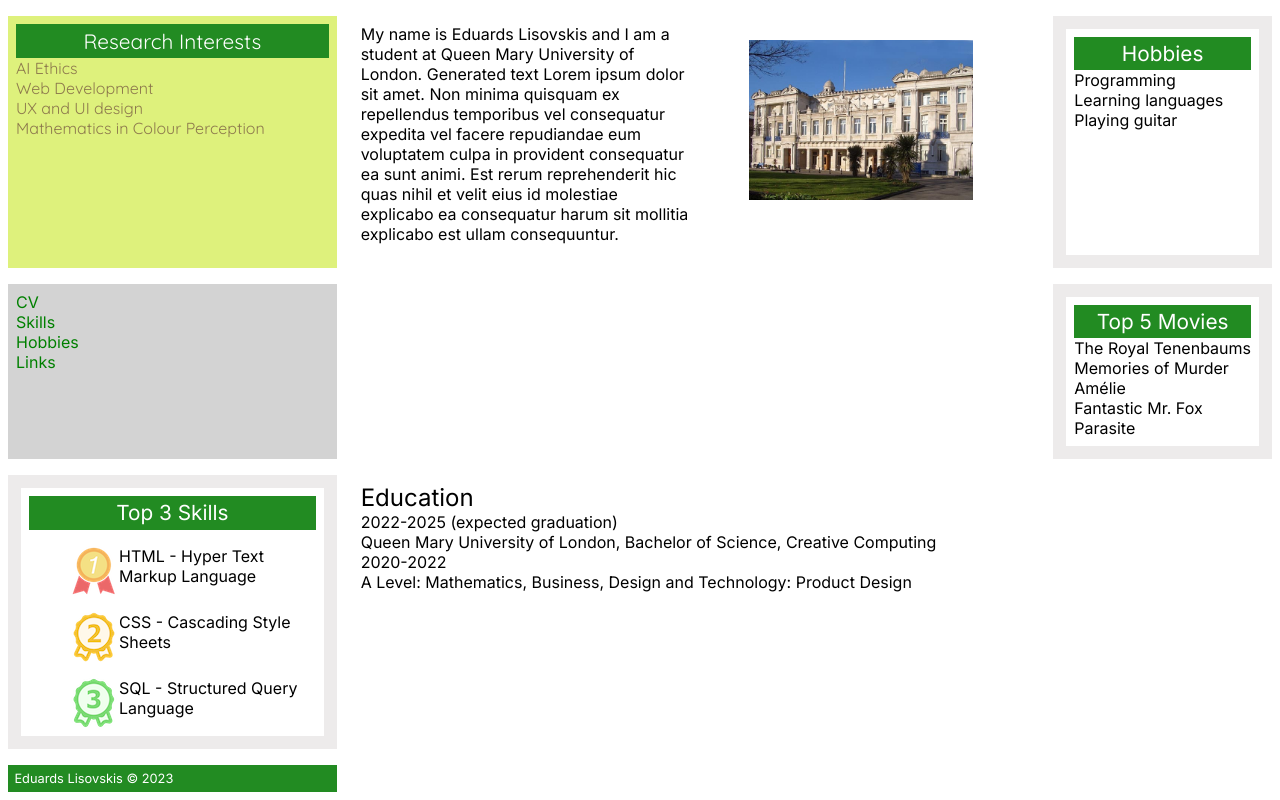
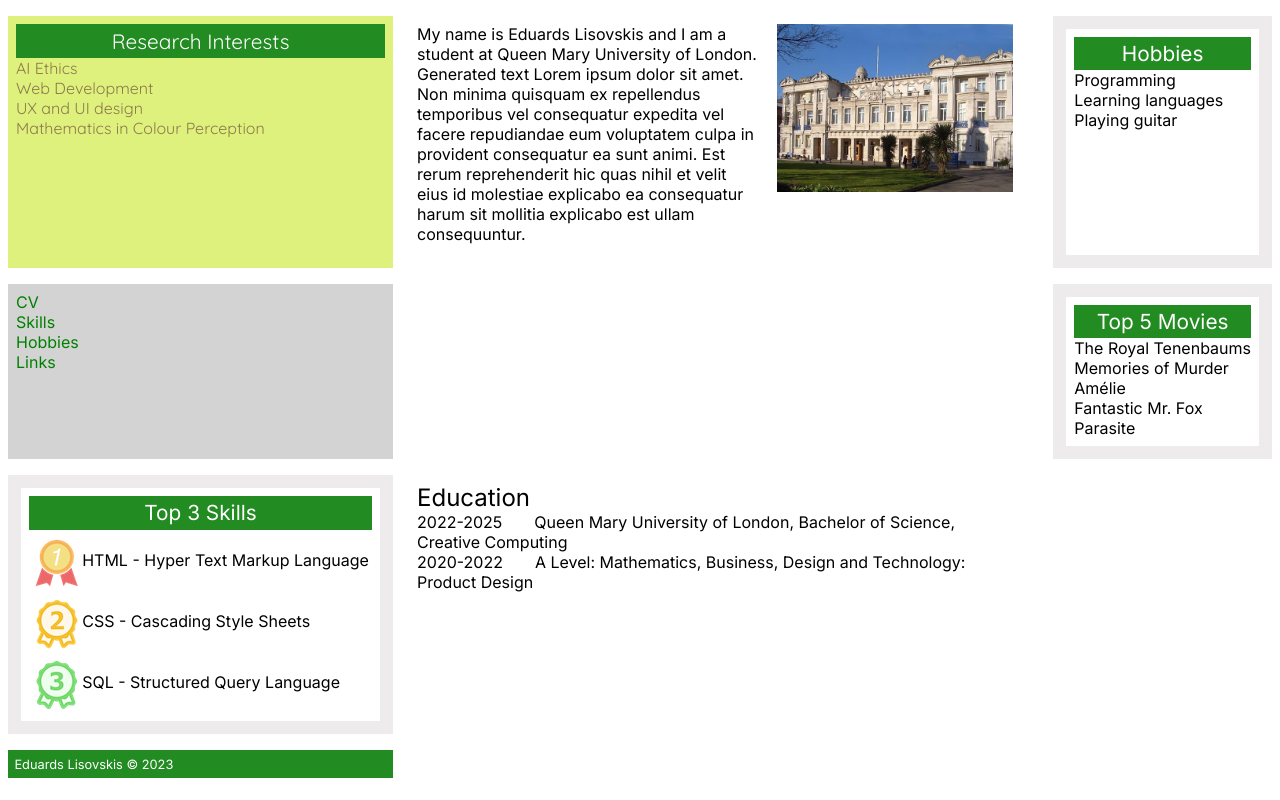
Before and after one commit to ed-w-ds/University-Exercises-and-Projects, a PHP site: page /exercise2.html in a window 1280 px wide. Shown: the part 84-884 px from the top of the page. After the commit the page ends 862 px from the top, so only its background shows below. Run offline with PHP 8.4, Linux system fonts and the light colour scheme.

Commit message:
finished topic5  exercise2 part2

```diff
--- a/topic5/css/exercise2.css
+++ b/topic5/css/exercise2.css
@@ -34,6 +34,7 @@ section {
 section a {
     color: green;
 }
+
 h1 {
     font-size: 2em;
 }
@@ -57,6 +58,15 @@ footer {
     padding: 0.5em;
 }
 
+figure {
+    margin: 0em;
+}
+
+aside {
+    float: left;
+    margin-right: 2em;
+}
+
 /* classes */
 .container {
     display: grid;
@@ -70,14 +80,18 @@ footer {
     background-color: white;
 }
 
-.lists li{
-    display: inline;
-    float: left;
-    }
+.lists figure li{
+    display: grid;
+    grid-template-columns: auto;
+    grid-template-rows: auto;
+    float:left;
+    text-align: center;
+    padding: 0.2em;
+    padding-top: 0.5em;
+}
 
-.lists ul{
-    display:flex;
-    flex-direction:column;
+.lists figure li p {
+    margin-top:0.75em;
 }
 
 .grid-box {
@@ -102,6 +116,14 @@ footer {
     grid-row-end: 2;
   }
 
+  .min_skills img{
+    max-width: 75%;
+  }
+
+  .min_skills p {
+    text-align: left;
+
+  }
 
 /* id selectors */
 #navigation-header {
@@ -180,6 +202,7 @@ footer {
     grid-row-start: 2;
     grid-row-end: 2;
     padding: 0.5em;
+    margin-bottom: 0em;
 }
 
 #top-movies {
--- a/topic5/exercise2.html
+++ b/topic5/exercise2.html
@@ -50,24 +50,19 @@
                 <ul>
                     <article>
                         <figure>
-                            <li><img src="images/first.png" alt="1st" id="q1st"/></li>
-                            <figcaption></figcaption>
+                            <li><img src="images/first.png" alt="1st" id="q1st"/> <p>HTML - Hyper Text Markup Language</p></li>
                         </figure>
-                        <p>HTML - Hyper Text Markup Language</p>
+
                     </article>
                     <article>
                         <figure>
-                            <li><img src="images/second.png" alt="2nd" id="q2nd"/></li>
-                            <figcaption></figcaption>
+                            <li><img src="images/second.png" alt="2nd" id="q2nd"/><p>CSS - Cascading Style Sheets</p></li>
                         </figure>
-                        <p>CSS - Cascading Style Sheets</p>
                     </article>
                     <article>
                         <figure>
-                            <li><img src="images/third.png" alt="3rd" id="q3rd"/></li>
-                            <figcaption></figcaption>
+                            <li><img src="images/third.png" alt="3rd" id="q3rd"/><p>SQL - Structured Query Language</p></li>
                         </figure>
-                        <p>SQL - Structured Query Language</p>
                     </article>
                 </ul>
             </section>
@@ -82,7 +77,7 @@
 
             <section id="education">
                 <h2>Education</h2>
-                <aside>2022-2025 (expected graduation)</aside>
+                <aside>2022-2025</aside>
                 <p>Queen Mary University of London, Bachelor of Science, Creative Computing</p>
                 <aside>2020-2022</aside>
                 <p>A Level: Mathematics, Business, Design and Technology: Product Design</p>
```
